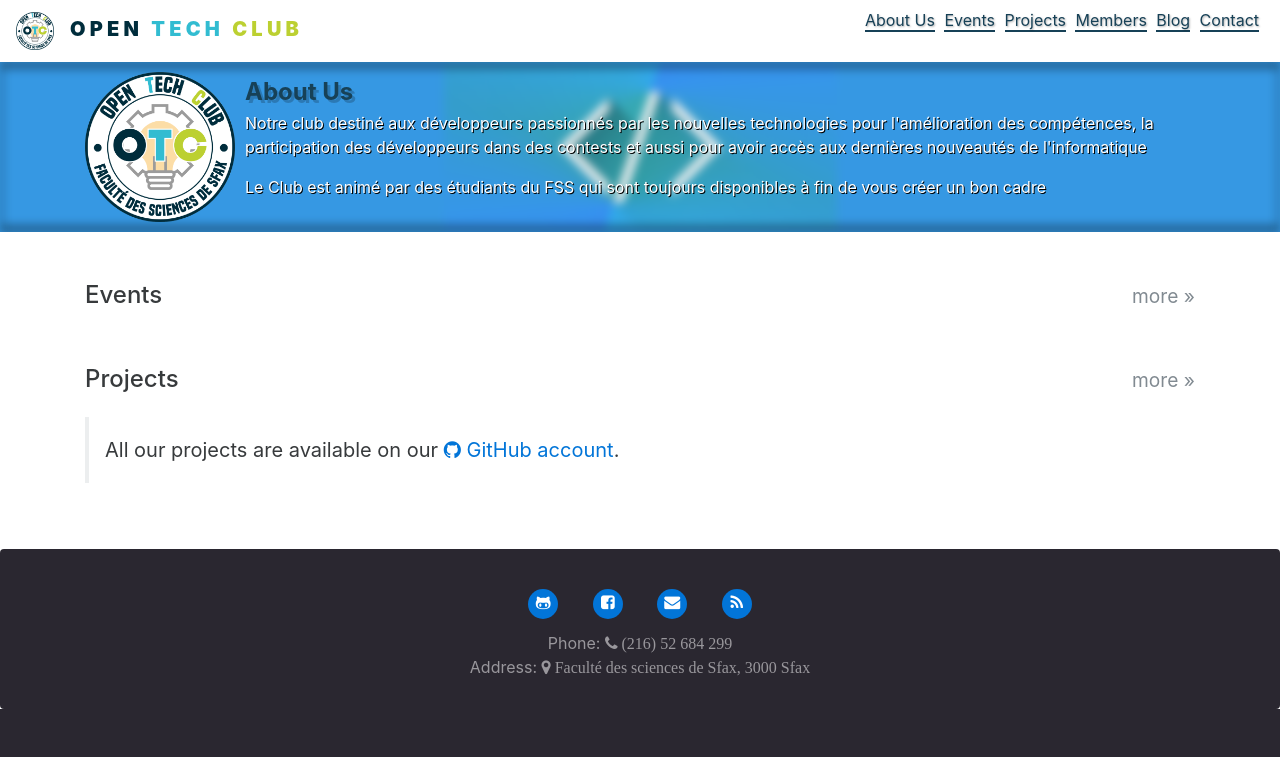
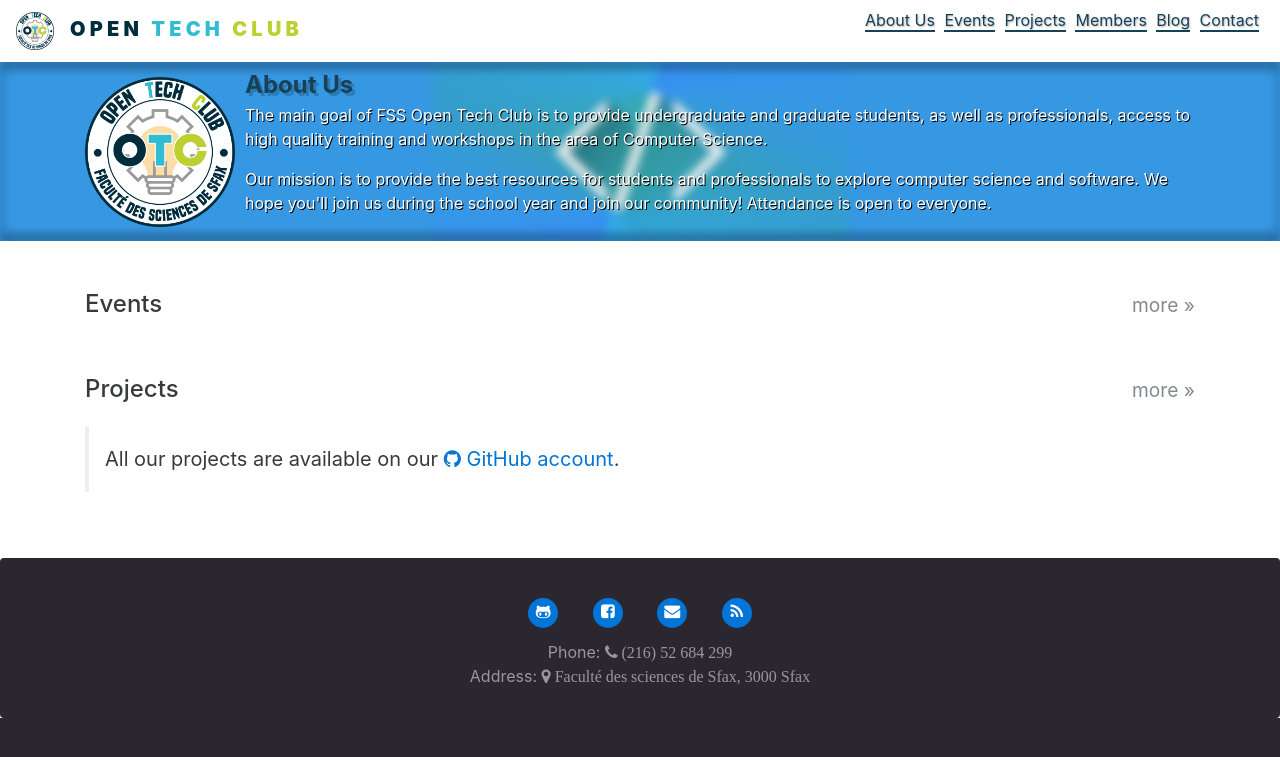
Before and after one commit to fssotc/fssotc.tik.tn, a Django app: template website/templates/website/index.html in a window 1280 px wide. Shown: the top 757 px of the page. Run offline with Django 3.2, Linux system fonts and the light colour scheme; the template is opened without the code that fills it, so the values that code supplies are empty; parts of the project's set-up code (start-up, migrations or seed data) failed here and were passed over; some libraries are stand-ins or nearby versions.

Commit message:
update description

```diff
--- a/website/templates/website/index.html
+++ b/website/templates/website/index.html
@@ -10,8 +10,12 @@
                 </a>
                 <div class="media-body media-middle">
                     <h4 class="media-heading">About Us</h4>
-                    <p>Notre club destiné aux développeurs passionnés par les nouvelles technologies pour l'amélioration des compétences, la participation des développeurs dans des contests et aussi pour avoir accès aux dernières nouveautés de l'informatique</p>
-                    <p>Le Club est animé par des étudiants du FSS qui sont toujours disponibles à fin de vous créer un bon cadre</p>
+                    <p>The main goal of FSS Open Tech Club is to provide undergraduate and graduate students, as well as professionals, access to high quality training and workshops in the area of Computer Science.
+                    </p>
+                    <p>
+                      Our mission is to provide the best resources for students and professionals to explore computer science and software. We hope you'll join us during the school year and join our community!
+                      Attendance is open to everyone.
+                    </p>
                 </div>
             </div>
         </section>
```
